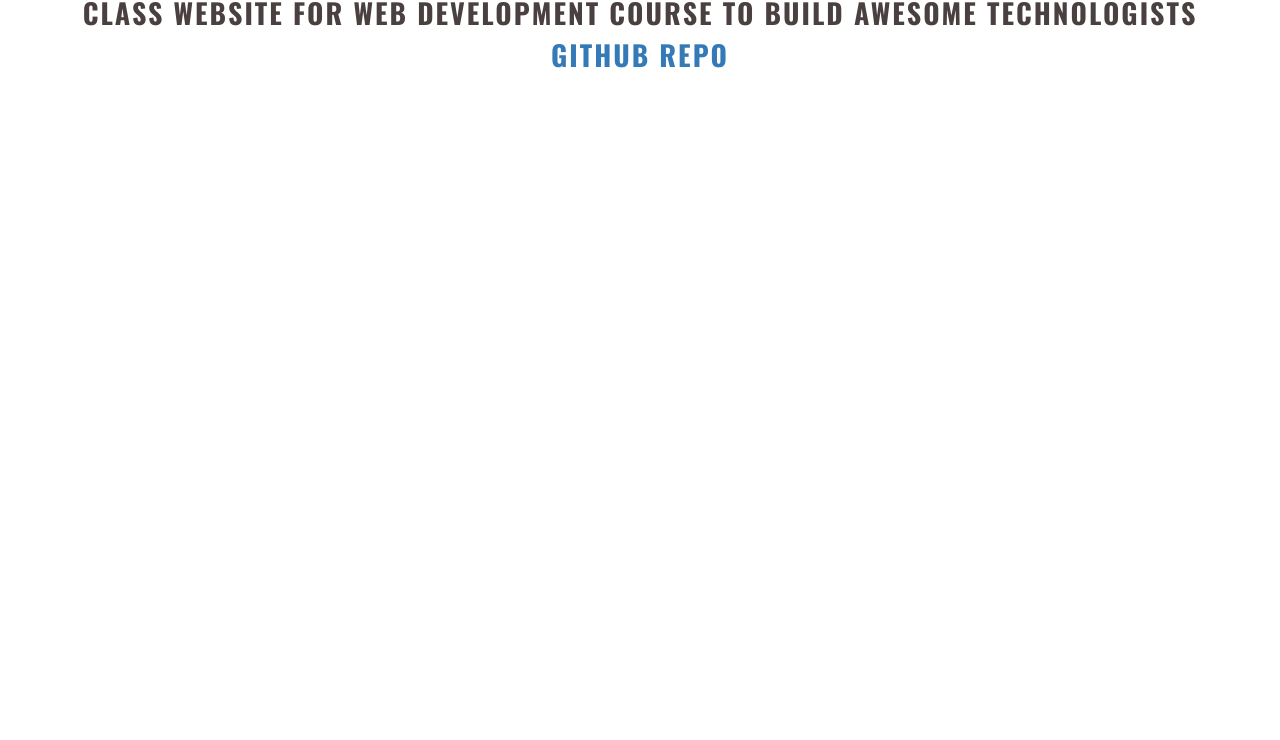
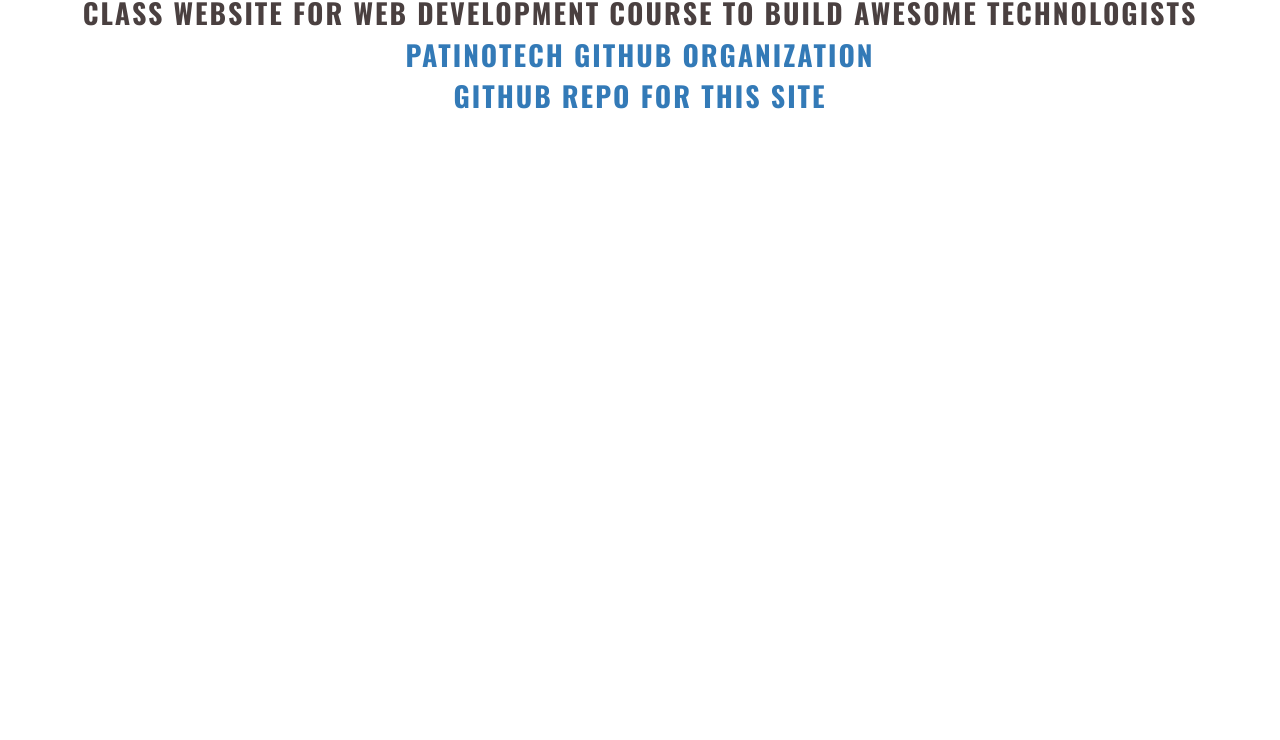
Before and after one commit to patinotech/patinotech.github.io, a plain HTML site: page index.html in a window 1280 px wide. Shown: the part 110-850 px from the top of the page. Drawn offline with nearby package versions, Linux system fonts and the light colour scheme; a web font is replaced by a local one.

Commit message:
Update 2016-07-27T23:09:22.572Z

```diff
--- a/index.html
+++ b/index.html
@@ -1,6 +1,6 @@
 <!doctype html><html class="no-js" lang=""><head><meta charset="utf-8"><meta name="description" content=""><meta name="viewport" content="width=device-width,initial-scale=1"><meta name="robots" content="noindex"><title>patino</title><link rel="apple-touch-icon" href="apple-touch-icon.png"><!-- Place favicon.ico in the root directory --><link rel="stylesheet" href="styles/vendor.css"><link rel="stylesheet" href="styles/main.css"><script src="scripts/vendor/modernizr.js"></script></head><body><!--[if lt IE 10]>
       <p class="browserupgrade">You are using an <strong>outdated</strong> browser. Please <a href="http://browsehappy.com/">upgrade your browser</a> to improve your experience.</p>
-    <![endif]--><div class="content"><h1>Pati&Ntilde;o Tech</h1><p>Class Website for web development course to build awesome technologists</p><p><a href="https://github.com/patinotech/patinotech.github.io" target="_blank">Github Repo</a></p></div><!-- Boom Google Analytics: change UA-XXXXX-X to be your site's ID. --><script>(function(b,o,i,l,e,r){b.GoogleAnalyticsObject=l;b[l]||(b[l]=
+    <![endif]--><div class="content"><h1>Pati&Ntilde;o Tech</h1><p>Class Website for web development course to build awesome technologists</p><p><a href="https://github.com/patinotech/" target="_blank">Patinotech GitHub Organization</a></p><p><a href="https://github.com/patinotech/patinotech.github.io" target="_blank">GitHub Repo for this site</a></p></div><!-- Google Analytics: change UA-XXXXX-X to be your site's ID. --><script>(function(b,o,i,l,e,r){b.GoogleAnalyticsObject=l;b[l]||(b[l]=
       function(){(b[l].q=b[l].q||[]).push(arguments)});b[l].l=+new Date;
       e=o.createElement(i);r=o.getElementsByTagName(i)[0];
       e.src='https://www.google-analytics.com/analytics.js';
```
Also changed, not shown: 1 other file.
